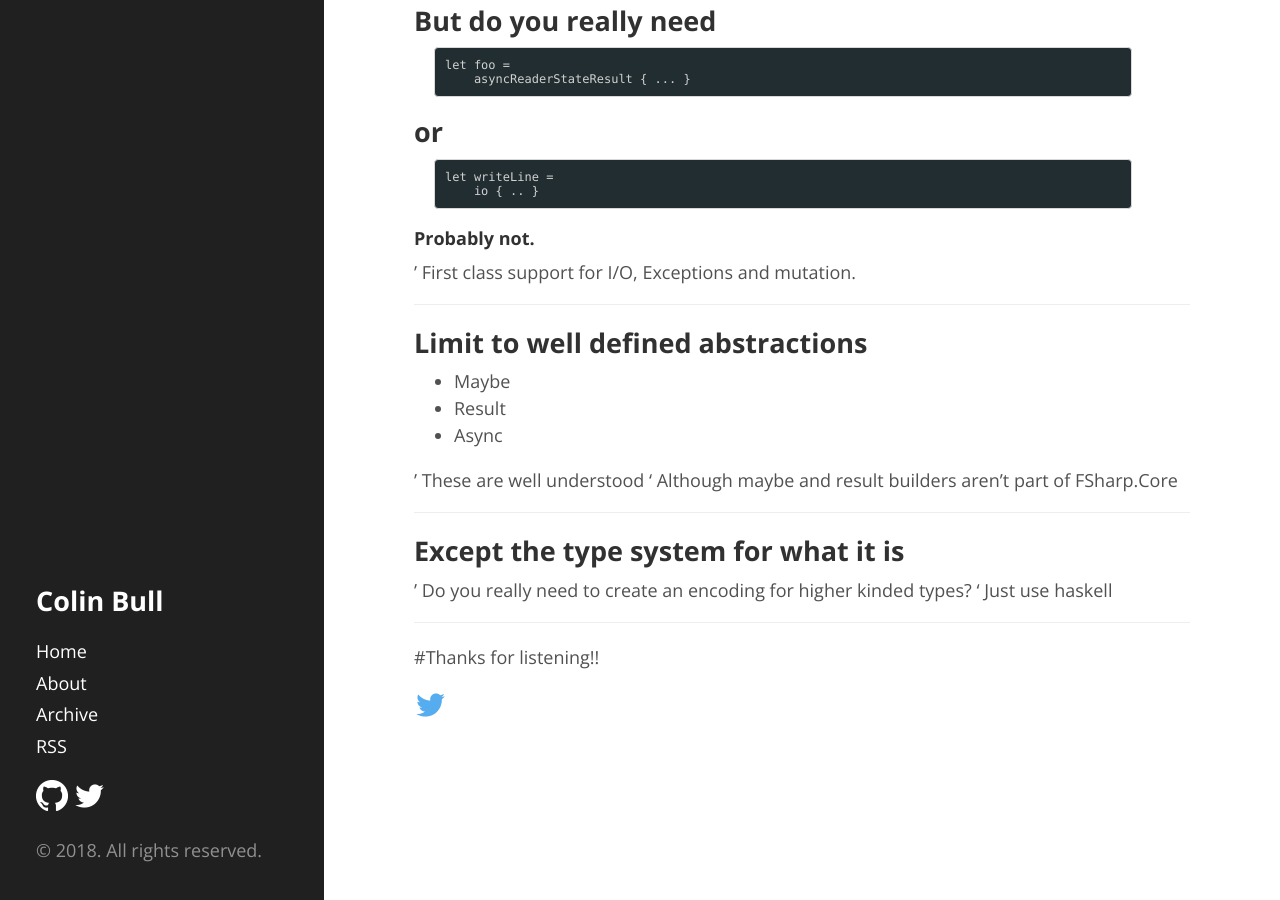
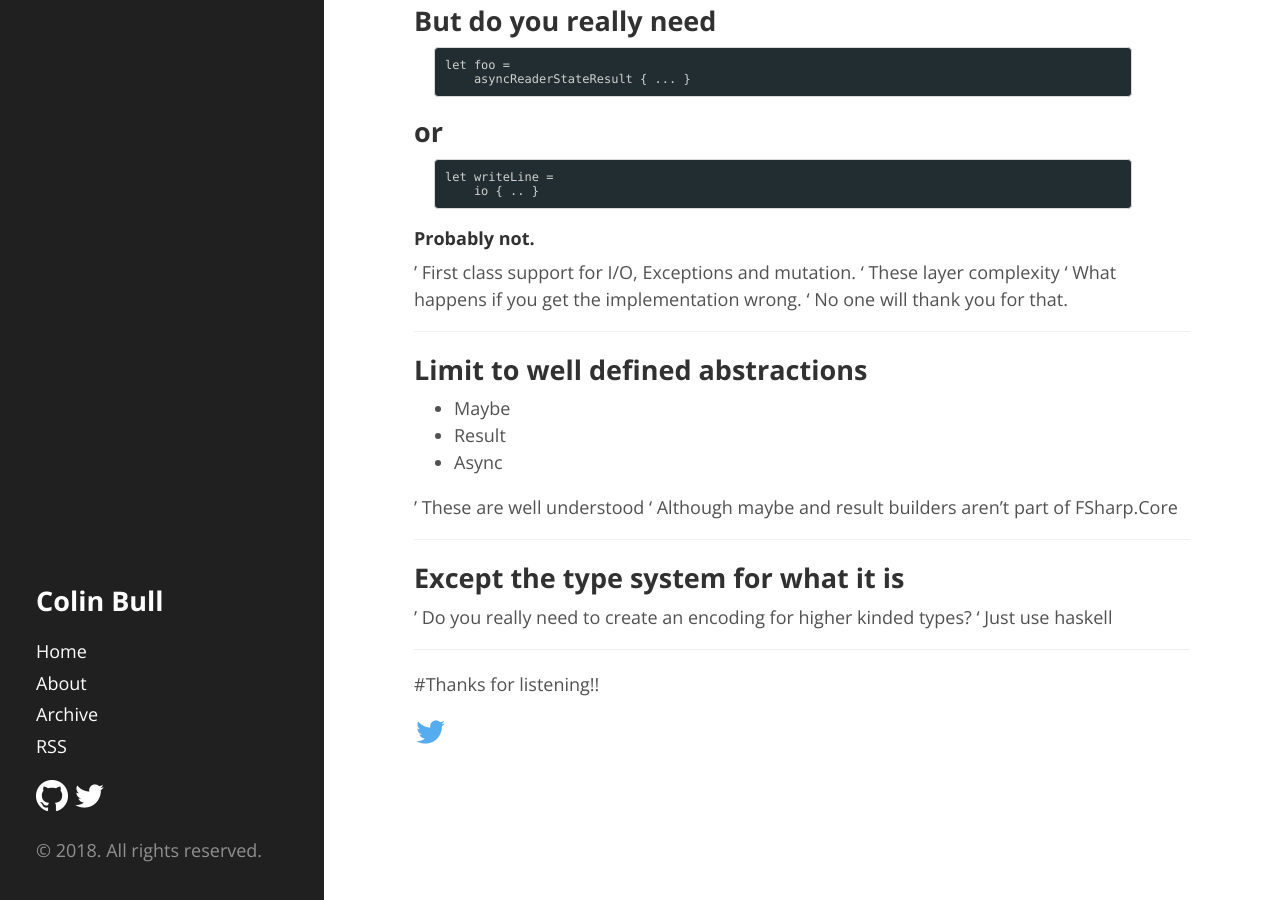
Before and after one commit to colinbull/colinbull.github.io, a Jekyll site: the page built from talks/Adopting_Fsharp/slides/index.md, in a window 1280 px wide and 900 px high, scrolled down 6747 px. Built offline with Jekyll 4.4.1, drawn with Linux system fonts in a browser that asks for light colours; some web fonts are replaced; our own code applies the rules of GitHub Pages for plain Markdown files; Markdown is read by kramdown in place of the engine named in the settings; some of the changed text lies outside the part shown.

Commit message:
Minor changes

```diff
--- a/talks/Adopting_Fsharp/slides/index.md
+++ b/talks/Adopting_Fsharp/slides/index.md
@@ -282,6 +282,9 @@
 ###### Probably not.
 
 ' First class support for I/O, Exceptions and mutation.
+' These layer complexity
+' What happens if you get the implementation wrong.
+' No one will thank you for that.
 
 ***
 
```
Also changed, not shown: other parts of talks/Adopting_Fsharp/slides/index.md (+1 -1 lines).
